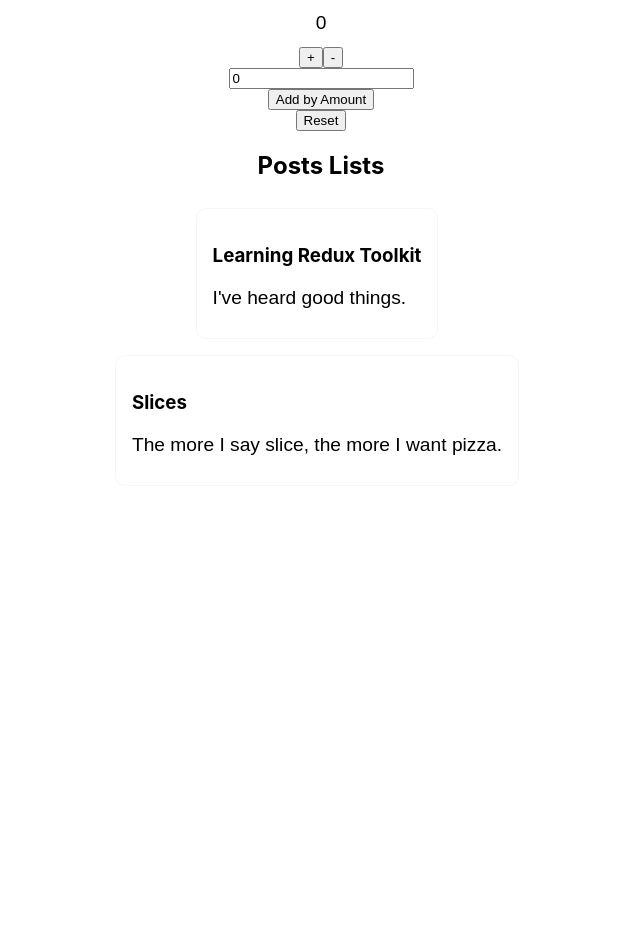
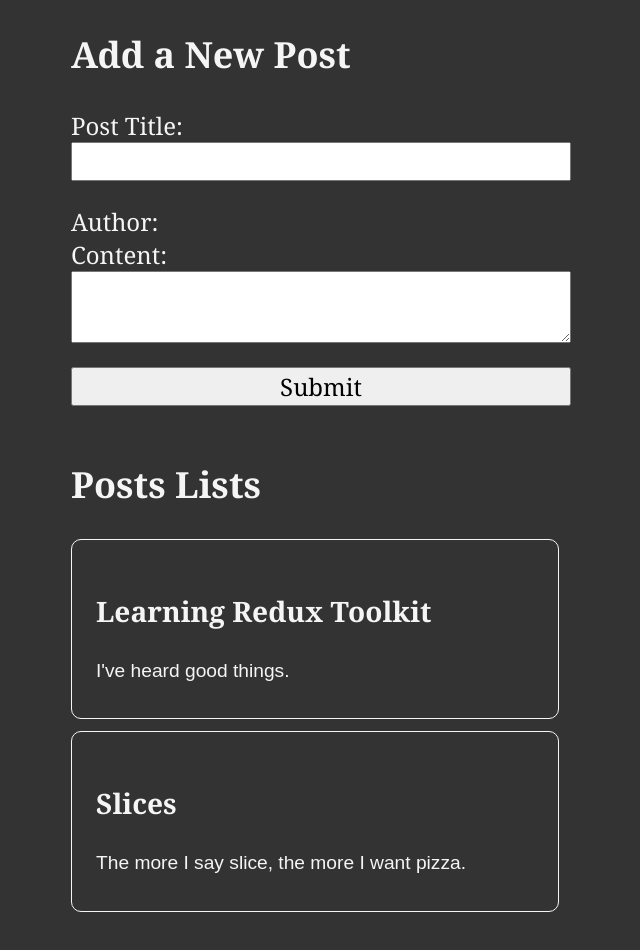
Before and after one commit to joycethh/toolkit, a React (Create React App) app: page / in a window 1280 px wide. Shown: the top 950 px of the page, without its empty margins (319-959 px from the left). Before the commit the page ends 800 px from the top, so only its background shows below. Built offline with nearby package versions, Linux system fonts and the light colour scheme; the HTML template or start-up script is replaced by a standard one.

Commit message:
add form

```diff
--- a/src/App.js
+++ b/src/App.js
@@ -1,9 +1,9 @@
-import Counter from "./features/counter/Counter";
 import PostLists from "./features/posts/PostLists";
+import Form from "./features/posts/Form";
 const App = () => {
   return (
-    <main>
-      <Counter />
+    <main className="app">
+      <Form />
       <PostLists />
     </main>
   );
--- a/src/features/counter/counterSlice.js
+++ b/src/features/counter/counterSlice.js
@@ -25,8 +25,6 @@
   },
 });
 
-console.log("counterSlice", counterSlice);
-
 export const { increment, decrement, reset, incrementByAmount } =
   counterSlice.actions;
 
--- /dev/null
+++ b/src/features/posts/Form.js
@@ -0,0 +1,51 @@
+import React, { useState } from "react";
+import { useDispatch } from "react-redux";
+import { nanoid } from "@reduxjs/toolkit";
+
+import { postAdded } from "./postsSlice";
+
+const Form = () => {
+  const dispatch = useDispatch();
+  const [title, setTitle] = useState("");
+  const [content, setContent] = useState("");
+
+  const onTitleChanged = (e) => setTitle(e.target.value);
+  const onContentChanged = (e) => setContent(e.target.value);
+
+  const handleSubmit = () => {
+    if (title && content) {
+      dispatch(postAdded({ id: nanoid(), title, content }));
+      setTitle("");
+      setContent("");
+    }
+  };
+  return (
+    <section>
+      <h2>Add a New Post</h2>
+      <form>
+        <label htmlFor="postTitle">Post Title:</label>
+        <input
+          type="text"
+          id="postTitle"
+          name="postTitle"
+          value={title}
+          onChange={onTitleChanged}
+        />
+        <label htmlFor="postAuthor">Author:</label>
+
+        <label htmlFor="postContent">Content:</label>
+        <textarea
+          id="postContent"
+          name="postContent"
+          value={content}
+          onChange={onContentChanged}
+        />
+        <button type="button" onClick={handleSubmit}>
+          Submit
+        </button>
+      </form>
+    </section>
+  );
+};
+
+export default Form;
--- a/src/features/posts/postsSlice.js
+++ b/src/features/posts/postsSlice.js
@@ -24,7 +24,7 @@
 });
 
 console.log("postsSlice", postsSlice);
-
+console.log("reducer-action", postsSlice.reducer.action);
 export const allPosts = (state) => state.posts;
 
 export const { postAdded } = postsSlice.actions;
--- a/src/index.css
+++ b/src/index.css
@@ -1,23 +1,34 @@
-body {
-  margin: 0;
-  font-family: -apple-system, BlinkMacSystemFont, 'Segoe UI', 'Roboto', 'Oxygen',
-    'Ubuntu', 'Cantarell', 'Fira Sans', 'Droid Sans', 'Helvetica Neue',
-    sans-serif;
-  -webkit-font-smoothing: antialiased;
-  -moz-osx-font-smoothing: grayscale;
+
+
+html {
+  font-family: Cambria, Cochin, Georgia, Times, "Times New Roman", serif;
+  background: #333;
+  color: whitesmoke;
 }
 
-code {
-  font-family: source-code-pro, Menlo, Monaco, Consolas, 'Courier New',
-    monospace;
+body {
+  min-height: 100vh;
+  font-size: 1.5rem;
+  padding: 0 10% 10%;
+}
+
+input,
+textarea,
+button,
+select {
+  font: inherit;
+  margin-bottom: 1em;
+}
+
+main {
+  max-width: 500px;
+  margin: auto;
 }
 
 section {
-  display: flex;
-  flex-direction: column;
-  justify-content: center;
-  align-items: center;
+  margin-top: 1em;
 }
+
 article {
   margin: 0.5em 0.5em 0.5em 0;
   border: 1px solid whitesmoke;
```
